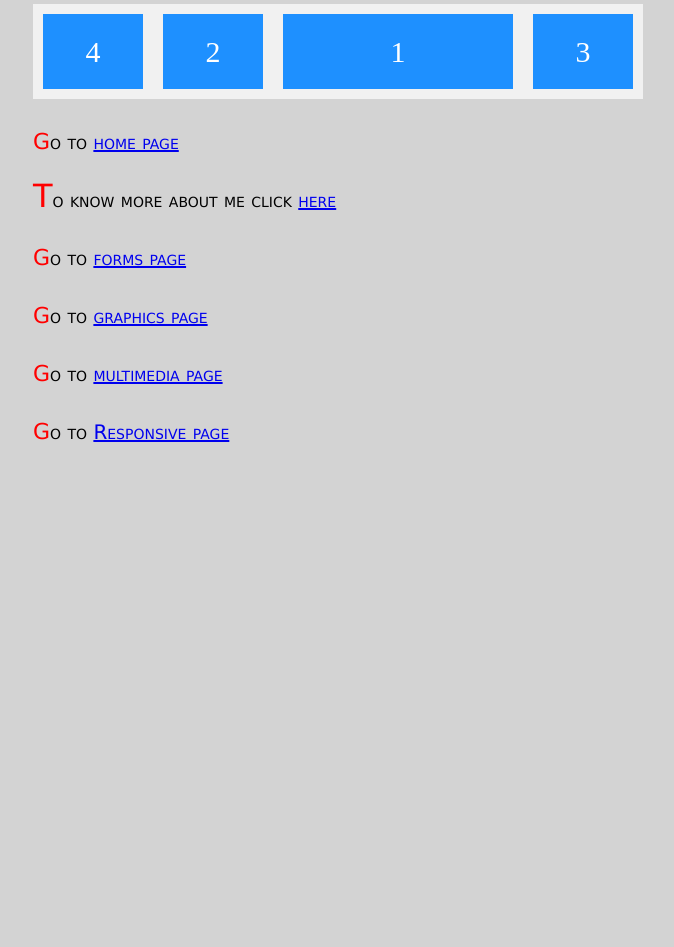
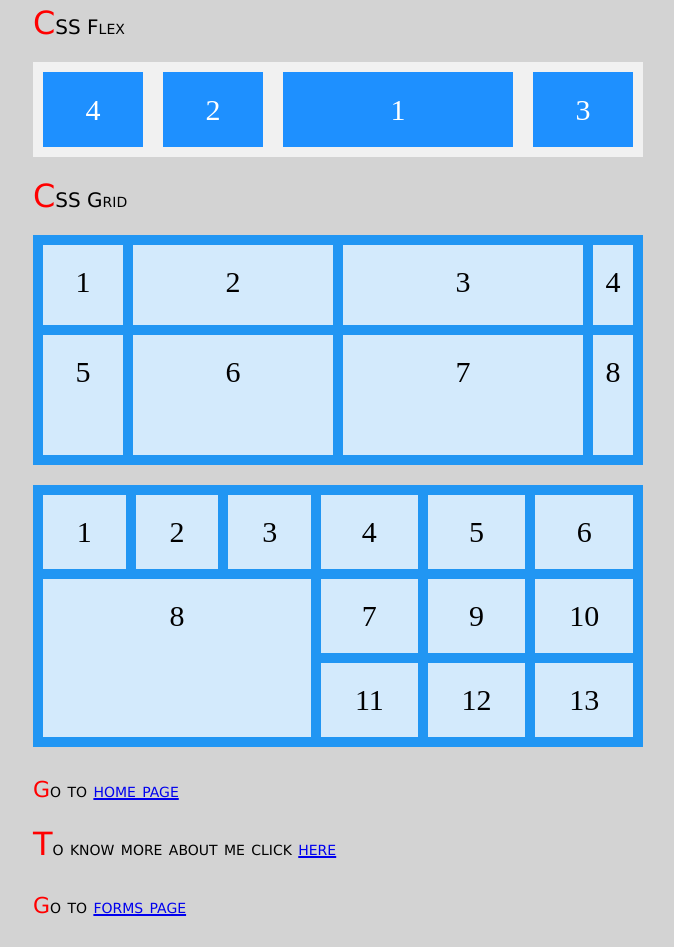
Before and after one commit to shahrukh1494/elred-week1-practice, a plain HTML site: page htmlapis.html in a window 1280 px wide. Shown: the part 992-1939 px from the top of the page, without its empty margins (302-976 px from the left). Before the commit the page ends 1479 px from the top, so only its background shows below. Drawn offline with Linux system fonts and the light colour scheme.

Commit message:
completed CSS Grid

```diff
--- a/aboutme.css
+++ b/aboutme.css
@@ -574,3 +574,48 @@ textarea {
     flex-direction: column;
   }
 }
+
+.grid-container {
+  display: grid;
+  /* grid-template-columns: auto auto auto auto; */
+  grid-template-rows: 80px 120px;
+  grid-template-columns: 80px 200px auto 40px;
+  gap: 10px;
+  background-color: #2196f3;
+  padding: 10px;
+  /* justify-content: space-around; */
+  /* justify-content: space-evenly; */
+  /* justify-content: start; */
+  /* justify-content: center; */
+  /* justify-content: end; */
+  align-content: center;
+}
+
+.grid-container > div {
+  margin: 0;
+  background-color: rgba(255, 255, 255, 0.8);
+  text-align: center;
+  padding: 20px 0;
+  font-size: 30px;
+}
+
+.grid-container-2 {
+  display: grid;
+  grid-template-areas: "myArea myArea myArea myArea myArea";
+  grid-template-columns: auto auto auto auto auto auto;
+  gap: 10px;
+  background-color: #2196f3;
+  padding: 10px;
+}
+
+.grid-container-2 > div {
+  margin: 0;
+  background-color: rgba(255, 255, 255, 0.8);
+  text-align: center;
+  padding: 20px 0;
+  font-size: 30px;
+}
+
+.item8 {
+  grid-area: 2 / 1 / span 2 / span 3;
+}
--- a/htmlapis.html
+++ b/htmlapis.html
@@ -56,11 +56,40 @@
     <button onclick="startWorker()">Start Worker</button>
     <button onclick="stopWorker()">Stop Worker</button>
 
+    <p>CSS Flex</p>
     <div class="flex-container">
       <div style="order: 3; flex-grow: 2">1</div>
       <div style="order: 2">2</div>
       <div style="order: 4">3</div>
       <div style="order: 1">4</div>
+    </div>
+
+    <p>CSS Grid</p>
+    <div class="grid-container">
+      <div>1</div>
+      <div>2</div>
+      <div>3</div>
+      <div>4</div>
+      <div>5</div>
+      <div>6</div>
+      <div>7</div>
+      <div>8</div>
+    </div>
+
+    <div class="grid-container-2">
+      <div class="item1">1</div>
+      <div class="item2">2</div>
+      <div class="item3">3</div>
+      <div class="item4">4</div>
+      <div class="item5">5</div>
+      <div class="item6">6</div>
+      <div class="item7">7</div>
+      <div class="item8">8</div>
+      <div class="item9">9</div>
+      <div class="item10">10</div>
+      <div class="item11">11</div>
+      <div class="item12">12</div>
+      <div class="item13">13</div>
     </div>
 
     <p class="navigate">go to <a href="/">home page</a></p>
```
